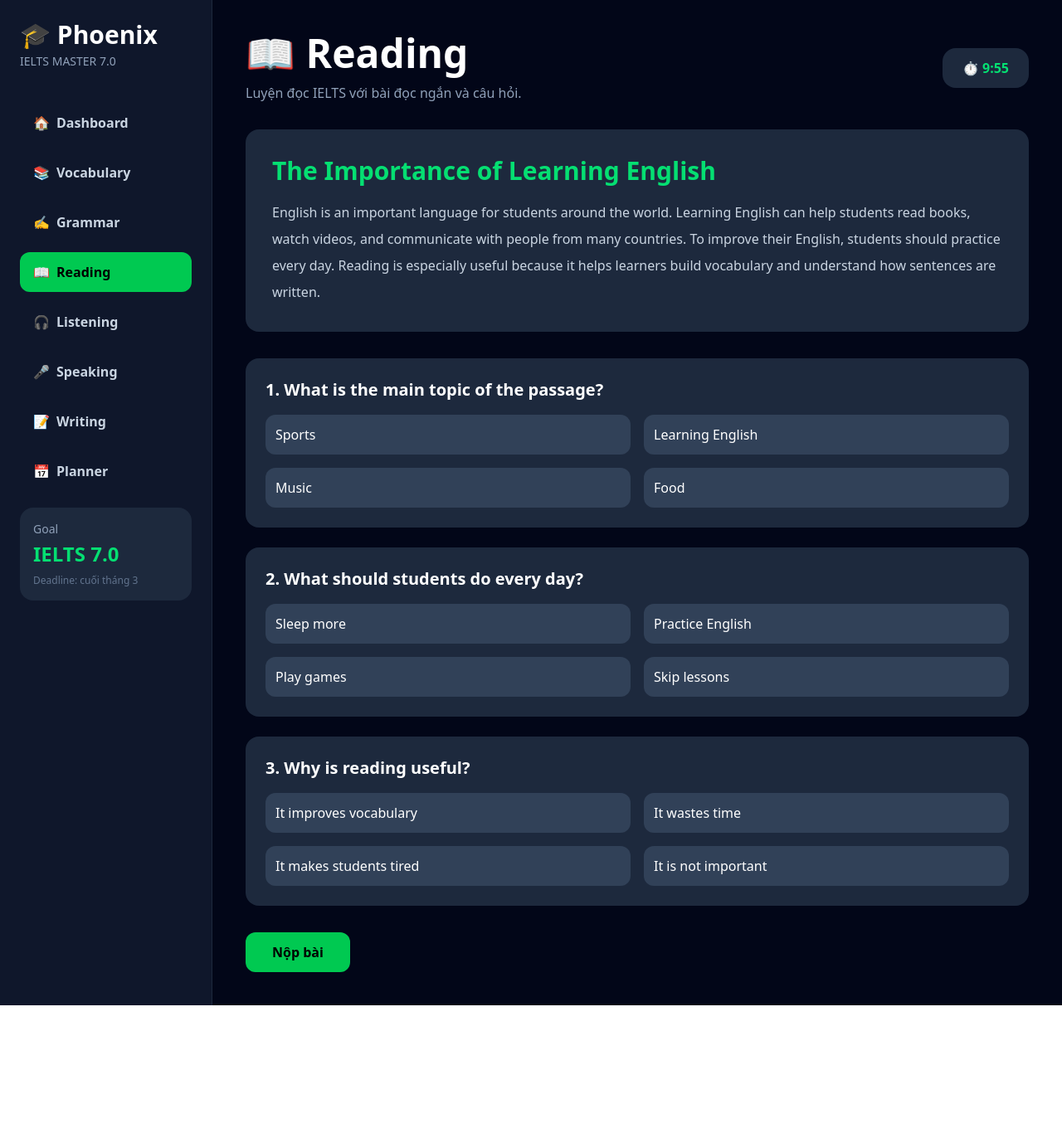
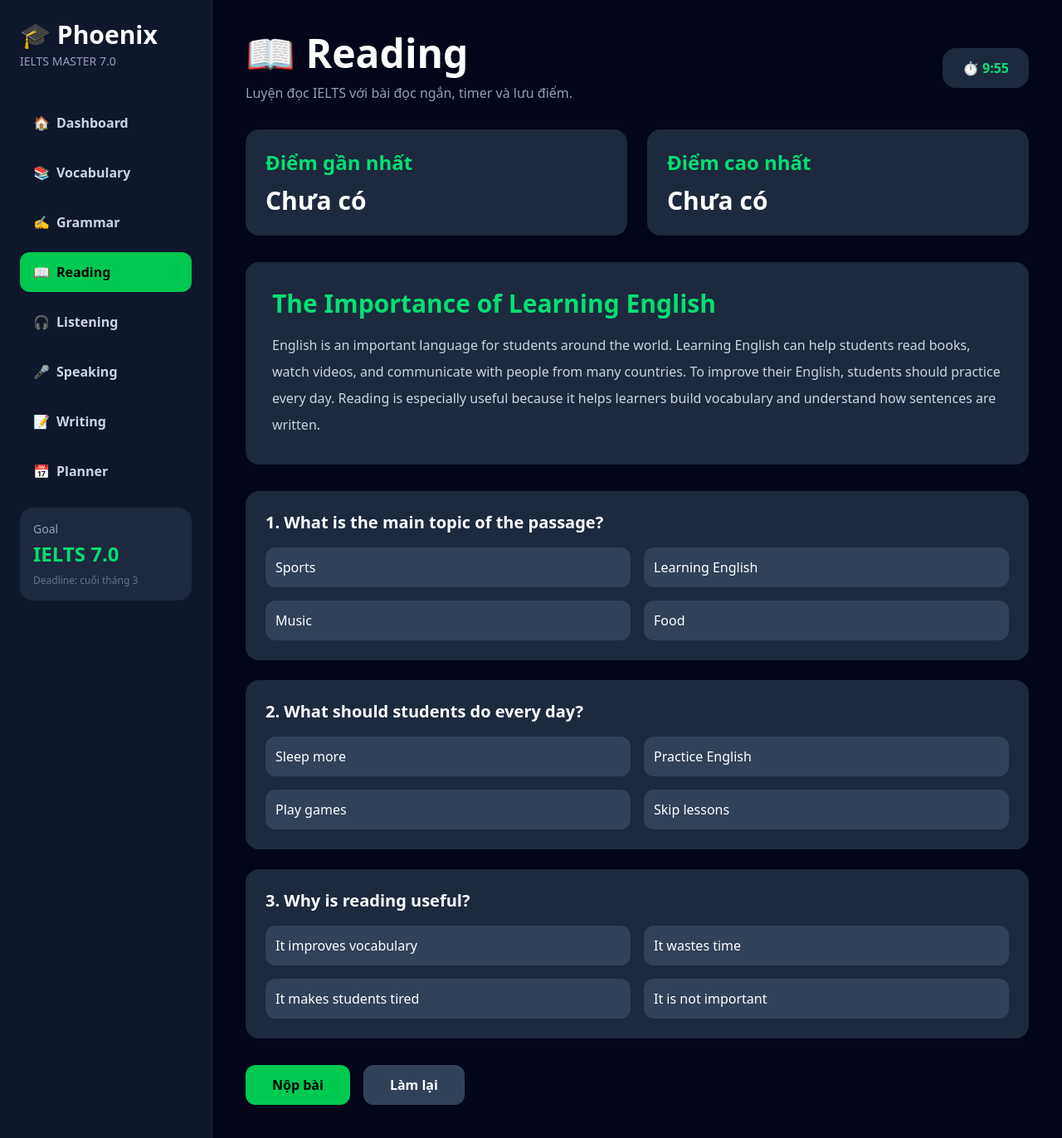
Before and after one commit to vominhhy369-svg/phoenix-ielts, a Next.js app: page /reading in a window 1280 px wide. Shown: the whole page at 83% size. Before the commit the page ends 1212 px from the top, so only its background shows below. Built offline with nearby package versions, Linux system fonts and the light colour scheme.

Commit message:
Save reading scores

```diff
--- a/app/reading/page.tsx
+++ b/app/reading/page.tsx
@@ -28,7 +28,22 @@ const questions = [
 export default function Reading() {
   const [answers, setAnswers] = useState<string[]>([]);
   const [score, setScore] = useState<number | null>(null);
+  const [lastScore, setLastScore] = useState<number | null>(null);
+  const [bestScore, setBestScore] = useState<number | null>(null);
   const [time, setTime] = useState(600);
+
+  useEffect(() => {
+    const savedLastScore = localStorage.getItem("readingLastScore");
+    const savedBestScore = localStorage.getItem("readingBestScore");
+
+    if (savedLastScore) {
+      setLastScore(Number(savedLastScore));
+    }
+
+    if (savedBestScore) {
+      setBestScore(Number(savedBestScore));
+    }
+  }, []);
 
   useEffect(() => {
     if (time <= 0 || score !== null) return;
@@ -59,6 +74,19 @@ export default function Reading() {
     });
 
     setScore(correct);
+    setLastScore(correct);
+    localStorage.setItem("readingLastScore", String(correct));
+
+    if (bestScore === null || correct > bestScore) {
+      setBestScore(correct);
+      localStorage.setItem("readingBestScore", String(correct));
+    }
+  };
+
+  const resetQuiz = () => {
+    setAnswers([]);
+    setScore(null);
+    setTime(600);
   };
 
   return (
@@ -67,12 +95,32 @@ export default function Reading() {
         <div>
           <h1 className="text-5xl font-bold">📖 Reading</h1>
           <p className="text-slate-400 mt-3">
-            Luyện đọc IELTS với bài đọc ngắn và câu hỏi.
+            Luyện đọc IELTS với bài đọc ngắn, timer và lưu điểm.
           </p>
         </div>
 
         <div className="bg-slate-800 px-6 py-3 rounded-2xl font-bold text-green-400">
           ⏱ {minutes}:{seconds < 10 ? `0${seconds}` : seconds}
+        </div>
+      </div>
+
+      <div className="grid grid-cols-2 gap-6 mb-8">
+        <div className="bg-slate-800 rounded-2xl p-6">
+          <h2 className="text-2xl font-bold text-green-400">
+            Điểm gần nhất
+          </h2>
+          <p className="mt-3 text-3xl font-bold">
+            {lastScore === null ? "Chưa có" : `${lastScore}/${questions.length}`}
+          </p>
+        </div>
+
+        <div className="bg-slate-800 rounded-2xl p-6">
+          <h2 className="text-2xl font-bold text-green-400">
+            Điểm cao nhất
+          </h2>
+          <p className="mt-3 text-3xl font-bold">
+            {bestScore === null ? "Chưa có" : `${bestScore}/${questions.length}`}
+          </p>
         </div>
       </div>
 
@@ -123,12 +171,21 @@ export default function Reading() {
         ))}
       </div>
 
-      <button
-        onClick={submitQuiz}
-        className="mt-8 bg-green-500 text-black px-8 py-3 rounded-xl font-bold"
-      >
-        Nộp bài
-      </button>
+      <div className="flex gap-4 mt-8">
+        <button
+          onClick={submitQuiz}
+          className="bg-green-500 text-black px-8 py-3 rounded-xl font-bold"
+        >
+          Nộp bài
+        </button>
+
+        <button
+          onClick={resetQuiz}
+          className="bg-slate-700 px-8 py-3 rounded-xl font-bold"
+        >
+          Làm lại
+        </button>
+      </div>
 
       {score !== null && (
         <div className="mt-6 bg-slate-800 rounded-2xl p-6">
```
